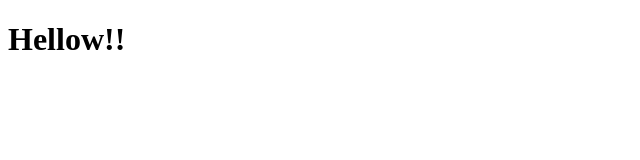
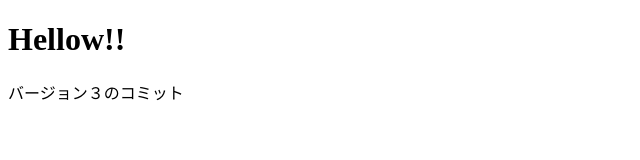
Before and after one commit to BON-BON2/bon-git, a plain HTML site: page index.html in a window 1280 px wide. Shown: the whole page, without its empty margins (0-640 px from the left). Drawn offline with Linux system fonts and the light colour scheme.

Commit message:
バージョン３を追加

```diff
--- a/index.html
+++ b/index.html
@@ -7,5 +7,6 @@
   </head>
   <body>
     <h1>Hellow!!</h1>
+    <p>バージョン３のコミット</p>
   </body>
 </html>
```
